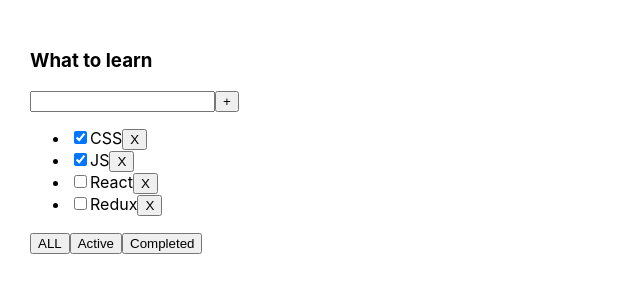
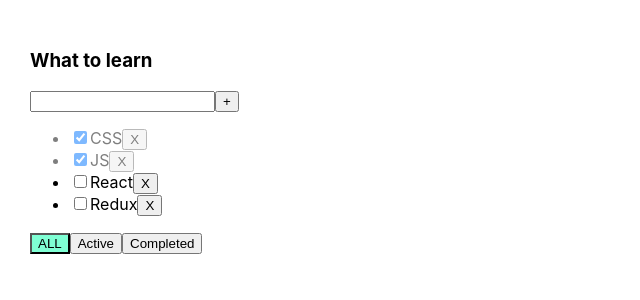
Before and after one commit to jagazed/todolist, a React (Create React App) app in the folder todolist/: page / in a window 1280 px wide. Shown: the top 300 px of the page, without its empty margins (0-640 px from the left). Built offline with nearby package versions, Linux system fonts and the light colour scheme.

Commit message:
change todolist

```diff
--- a/todolist/src/App.css
+++ b/todolist/src/App.css
@@ -6,3 +6,18 @@
 .App > div {
   margin-right: 50px;
 }
+
+.error {
+  border: red 1px solid;
+}
+
+.error-message {
+  color: red;
+}
+
+.active-filter {
+  background-color: aquamarine;
+}
+.is-done {
+  opacity: 0.5;
+}
--- a/todolist/src/App.tsx
+++ b/todolist/src/App.tsx
@@ -31,11 +31,20 @@
         let newTasks = [newTask, ...tasks];
         setTasks(newTasks);
     }
+
+    function changeStatus (taskId: string, isDone: boolean) {
+        let task = tasks.find( t => t.id === taskId)
+        if (task) {
+            task.isDone = isDone;
+        }
+        setTasks([...tasks]);
+    }
+
     function changeFilter(value: FilterValuesType ){
         setFilter(value);
     }
 
-     let [filter, setFilter] = useState<FilterValuesType>("all")
+    let [filter, setFilter] = useState<FilterValuesType>("all")
 
     let taskForTodolist = tasks;
 
@@ -52,7 +61,10 @@
                       tasks={taskForTodolist}
                       removeTask={removeTask}
                       changeFilter={changeFilter}
-                      addTask={addTask} />
+                      addTask={addTask}
+                      changeTaskStatus={changeStatus}
+                      filter={filter}
+            />
         </div>
     );
 }
--- a/todolist/src/Todolist.tsx
+++ b/todolist/src/Todolist.tsx
@@ -14,22 +14,30 @@
     removeTask: (id: string) => void
     changeFilter: (value: FilterValuesType) => void
     addTask: (title: string) => void
+    changeTaskStatus: (taskId: string, isDone: boolean) => void
+    filter: FilterValuesType
 }
 export function Todolist(props: PropsType) {
     const [newTaskTitle, setNewTaskTitle] = useState("");
+    const [error, setError] = useState<string | null>(null);
 
     const onNewTitleChangeHandler = (e: ChangeEvent<HTMLInputElement>) => {
         setNewTaskTitle(e.currentTarget.value)
     }
     const onKeyPressHandler = (e: KeyboardEvent<HTMLInputElement>) => {
+        setError(null);
         if (e.charCode === 13) {
             props.addTask(newTaskTitle);
             setNewTaskTitle("");
         }
     }
     const addTask = () => {
-        props.addTask(newTaskTitle);
-        setNewTaskTitle("");
+        if (newTaskTitle.trim() !== "") {
+            props.addTask(newTaskTitle.trim());
+            setNewTaskTitle("");
+        } else {
+            setError("Title is requied")
+        }
     }
     const onAllClickHandler = () => props.changeFilter("all");
     const onActiveClickHandler = () => props.changeFilter("active");
@@ -42,18 +50,25 @@
                 <input value={newTaskTitle}
                        onChange={onNewTitleChangeHandler}
                        onKeyPress={onKeyPressHandler}
+                       className={error ? "error": ""}
                 />
                 <button onClick={addTask}>+</button>
+                {error && <div className="error-message">{error}</div>}
             </div>
             <ul>
                 {
                     props.tasks.map((t) => {
-                        const onRemoveHandler = () => {
-                            props.removeTask(t.id)
+                        const onRemoveHandler = () => {props.removeTask(t.id)}
+                        const onChangeHandler = (e: ChangeEvent<HTMLInputElement>) => {
+                            props.changeTaskStatus(t.id, e.currentTarget.checked)
                         }
+
                         return (
-                            <li key={t.id}>
-                                <input type="checkbox" checked={t.isDone}/>
+                            <li key={t.id} className={t.isDone ? "is-done" : ""}>
+                                <input type="checkbox"
+                                       checked={t.isDone}
+                                       onChange={onChangeHandler}
+                                />
                                 <span>{t.title}</span>
                                 <button onClick={onRemoveHandler}>X</button>
                             </li>
@@ -62,9 +77,9 @@
                 }
             </ul>
             <div>
-                <button onClick={onAllClickHandler}>ALL</button>
-                <button onClick={onActiveClickHandler}>Active</button>
-                <button onClick={onCompletedClickHandler}>Completed</button>
+                <button className={props.filter === 'all' ? "active-filter" : ""} onClick={onAllClickHandler}>ALL</button>
+                <button className={props.filter === 'active' ? "active-filter" : ""} onClick={onActiveClickHandler}>Active</button>
+                <button className={props.filter === 'completed' ? "active-filter" : ""} onClick={onCompletedClickHandler}>Completed</button>
             </div>
         </div>
 
```
